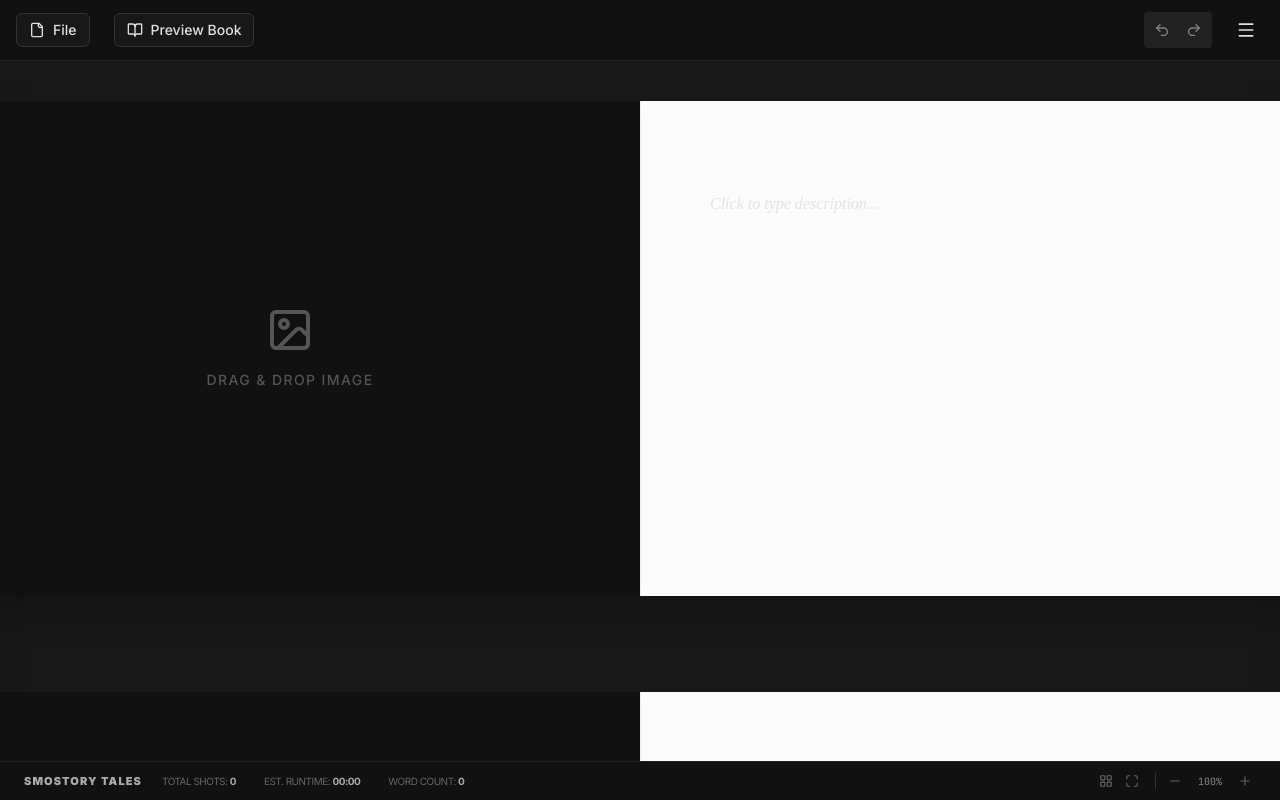
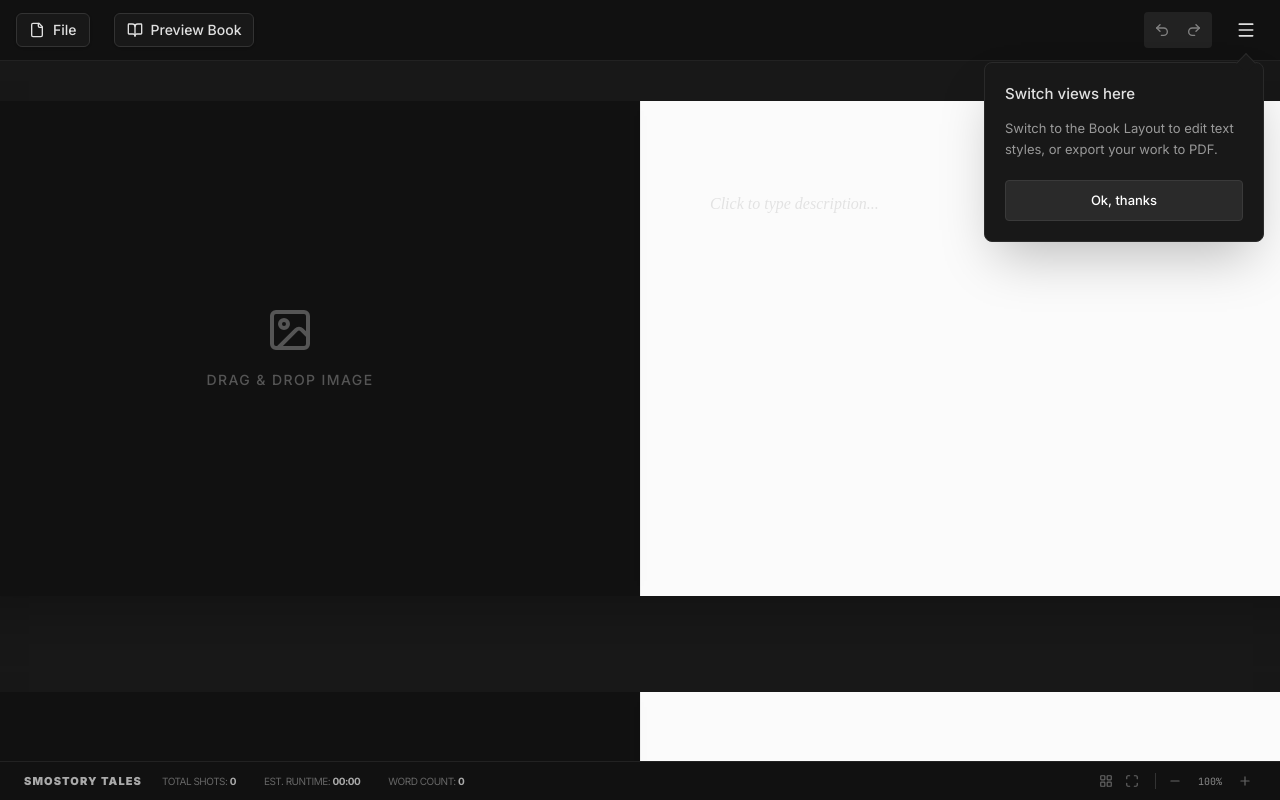
Before and after one commit to SMOSTORY/Storyboard-Smo, a React (Vite) app: page / in a window 1280 px wide. Built offline with nearby package versions, Linux system fonts and the light colour scheme; a web font is replaced by a local one.

Commit message:
feat: add onboarding tooltip and update shortcuts
Implement a dismissible onboarding tooltip using local storage and update view switching and preview shortcuts from Alt to Ctrl for better cross-platform consistency.

```diff
--- a/src/components/Toolbar.tsx
+++ b/src/components/Toolbar.tsx
@@ -20,6 +20,14 @@ export function Toolbar() {
   const [isFileMenuOpen, setIsFileMenuOpen] = useState(false);
   const [previewStartIndex, setPreviewStartIndex] = useState(0);
   const [isShortcutModalOpen, setIsShortcutModalOpen] = useState(false);
+  const [showOnboardingTooltip, setShowOnboardingTooltip] = useState(() => {
+    return localStorage.getItem('smostory_onboarding_dismissed') !== 'true';
+  });
+
+  const dismissOnboarding = () => {
+    localStorage.setItem('smostory_onboarding_dismissed', 'true');
+    setShowOnboardingTooltip(false);
+  };
   const fileInputRef = useRef<HTMLInputElement>(null);
   const fileMenuRef = useRef<HTMLDivElement>(null);
 
@@ -83,12 +91,12 @@ export function Toolbar() {
         handleExportJson();
       }
 
-      if (e.altKey && e.key.toLowerCase() === 'v') {
+      if (e.ctrlKey && e.key.toLowerCase() === 'v') {
         e.preventDefault();
         state.setCurrentView(state.currentView === 'storyboard' ? 'book' : 'storyboard');
       }
 
-      if (e.altKey && e.key.toLowerCase() === 'p') {
+      if (e.ctrlKey && e.key.toLowerCase() === 'p') {
         e.preventDefault();
         if (state.currentView === 'storyboard') {
           handlePreviewClick();
@@ -257,6 +265,7 @@ export function Toolbar() {
           </div>
 
           {/* Mobile Menu Toggle (now always visible) */}
+          <div className="relative">
             <button
               onClick={() => {
                 setSidebarView('main');
@@ -266,6 +275,22 @@ export function Toolbar() {
             >
               <Menu size={20} />
             </button>
+            {showOnboardingTooltip && (
+              <div className="absolute top-[calc(100%+14px)] right-0 w-[280px] bg-[#181818] border border-[#2A2A2A] rounded-lg shadow-2xl p-5 z-[60] animate-in fade-in zoom-in-95 duration-200">
+                <div className="absolute -top-[7px] right-[10px] w-3.5 h-3.5 bg-[#181818] border-t border-l border-[#2A2A2A] rotate-45"></div>
+                <h3 className="text-[#E0E0E0] font-medium mb-3 relative z-10 text-[15px]">Switch views here</h3>
+                <p className="text-[#999] text-[13px] leading-relaxed mb-5 relative z-10 font-normal">
+                  Switch to the Book Layout to edit text styles, or export your work to PDF.
+                </p>
+                <button
+                  onClick={dismissOnboarding}
+                  className="w-full py-2.5 bg-[#2A2A2A] hover:bg-[#333] border border-[#3A3A3A] text-white text-[13px] font-medium rounded transition-colors relative z-10"
+                >
+                  Ok, thanks
+                </button>
+              </div>
+            )}
+          </div>
         </div>
       </header>
 
@@ -702,11 +727,11 @@ export function Toolbar() {
               </div>
               <div className="flex items-center justify-between">
                 <span className="text-sm text-[#E0E0E0]">Toggle View (Storyboard / Book)</span>
-                <span className="text-xs font-mono bg-[#222] text-[#AAA] px-2 py-1 rounded">Alt+V</span>
+                <span className="text-xs font-mono bg-[#222] text-[#AAA] px-2 py-1 rounded">Ctrl+V</span>
               </div>
               <div className="flex items-center justify-between">
                 <span className="text-sm text-[#E0E0E0]">Preview Current View</span>
-                <span className="text-xs font-mono bg-[#222] text-[#AAA] px-2 py-1 rounded">Alt+P</span>
+                <span className="text-xs font-mono bg-[#222] text-[#AAA] px-2 py-1 rounded">Ctrl+P</span>
               </div>
               <div className="flex items-center justify-between">
                 <span className="text-sm text-[#E0E0E0]">Show Keyboard Shortcuts</span>
```
Lines whose indentation alone changed are shown as unchanged.
